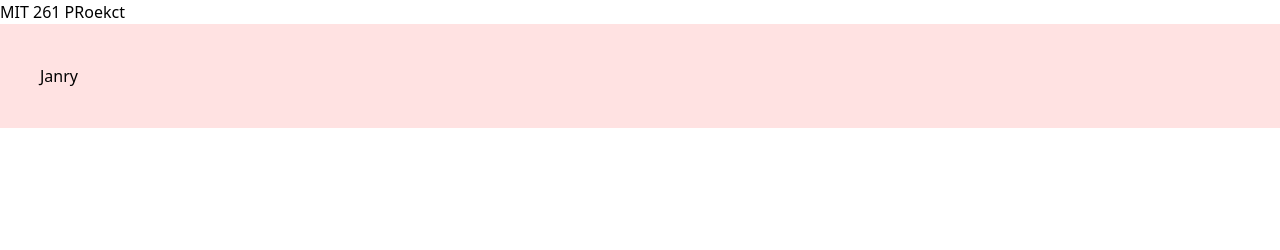
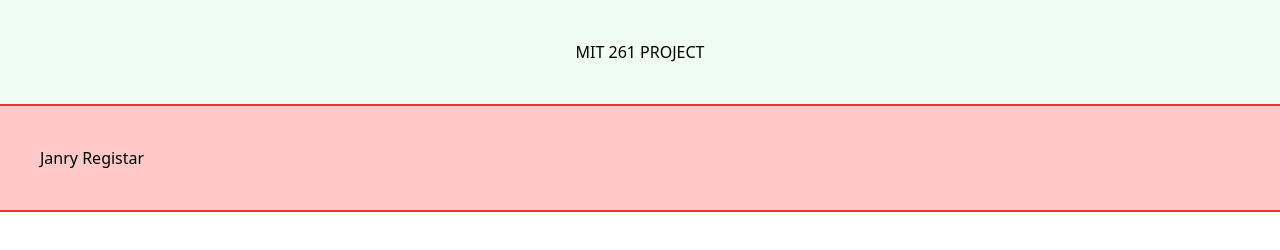
Before and after one commit to orbitsdev/sample-project, a plain HTML site: page index.html in a window 1280 px wide. Drawn offline with nearby package versions, Linux system fonts and the light colour scheme.

Commit message:
project start

```diff
--- a/index.html
+++ b/index.html
@@ -7,7 +7,7 @@
     <title>Document</title>
 </head>
 <body>
-    <h1>MIT 261 PRoekct</h1>
-    <section class="bg-red-100 p-10">Janry</section>
+    <h1 class="p-10 text-center bg-green-50">MIT 261 PROJECT</h1>
+    <section class="bg-red-200 border-t-2 border-b-2 border-red-500  p-10">Janry Registar</section>
 </body>
 </html>
```
